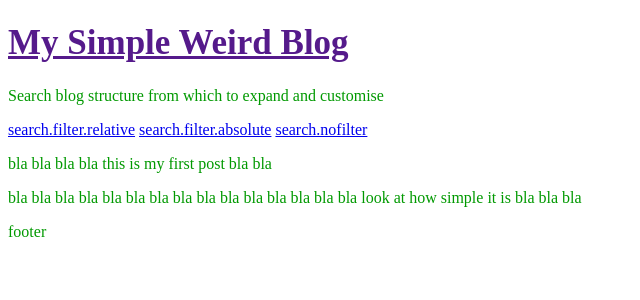
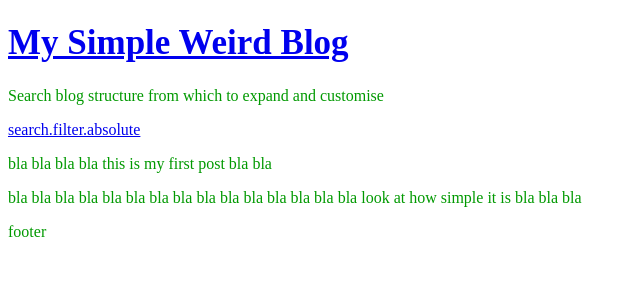
Before and after one commit to yellowmoss/sblog, a Jekyll site: the page built from _posts/2025-11-14-first-blog.md, in a window 1280 px wide. Shown: the top 300 px of the page, without its empty margins (0-640 px from the left). Built offline with Jekyll 4.4.1, drawn with Linux system fonts in a browser that asks for light colours.

Commit message:
first commit12

```diff
--- a/_layouts/default.html
+++ b/_layouts/default.html
@@ -3,19 +3,17 @@
 <head>
   <meta charset="UTF-8">
   <title>{{ page.title }}</title>
-  <link rel="stylesheet" href="{{ site.url }}/assets/css/style.css">
+  <link rel="stylesheet" href="{{ site.baseurl | absolute_url  }}/assets/css/style.css">
 </head>
 <body>
   <header>
     <h1>
-      <a href="{{ site.baseurl }}">{{ site.title }}</a>
+      <a href="{{ site.baseurl | absolute_url }}">{{ site.title }}</a>
     </h1>
     {% if site.description %}
       <p>{{ site.description }}</p>
     {% endif %}
-    <a href="{{ site.baseurl | relative_url }}/search.html">search.filter.relative</a>
     <a href="{{ site.baseurl | absolute_url }}/search.html">search.filter.absolute</a>
-    <a href="{{ site.baseurl }}/search.html">search.nofilter</a>
   </header>
   <main>
     {{ content }}
```
